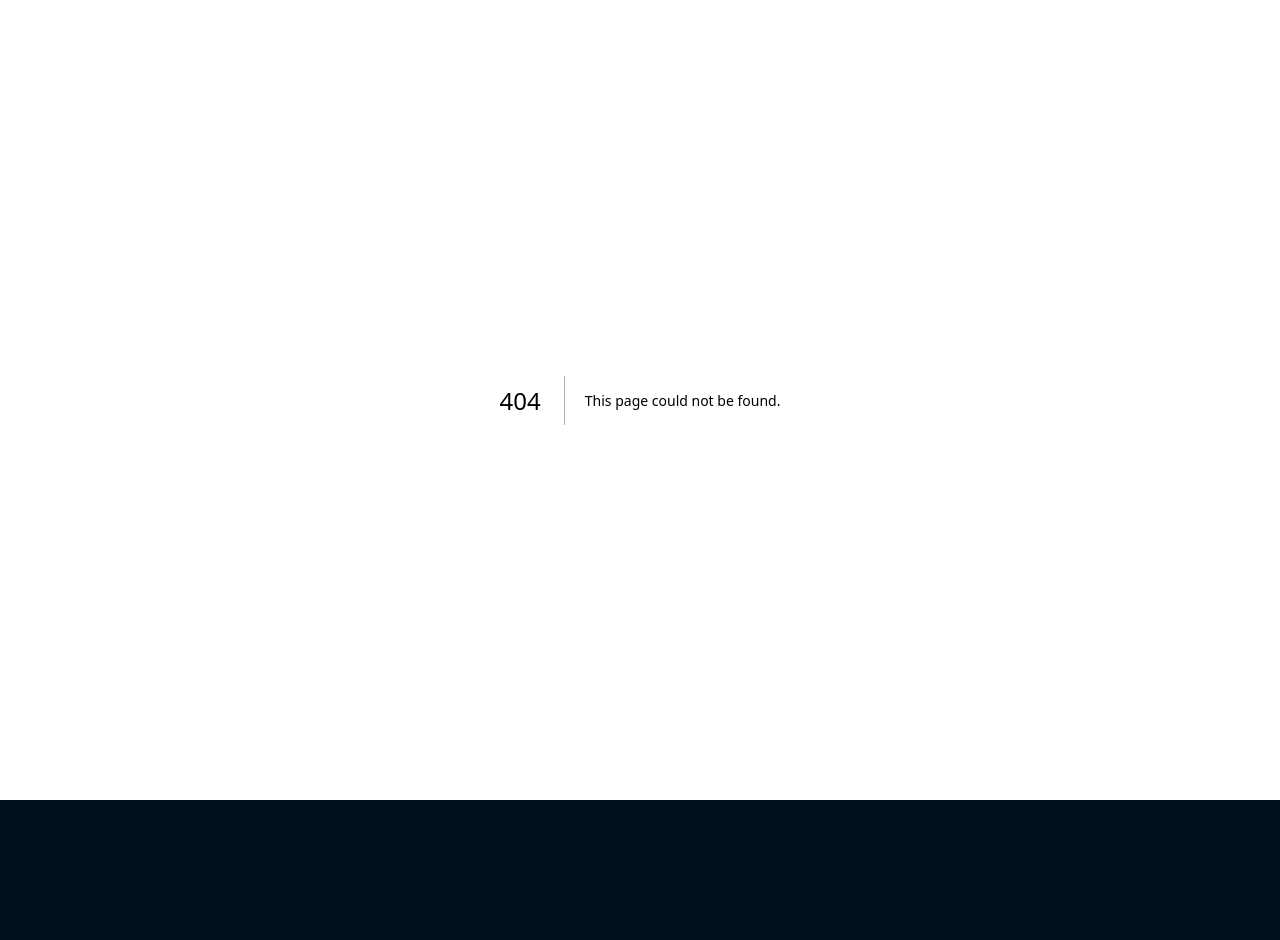
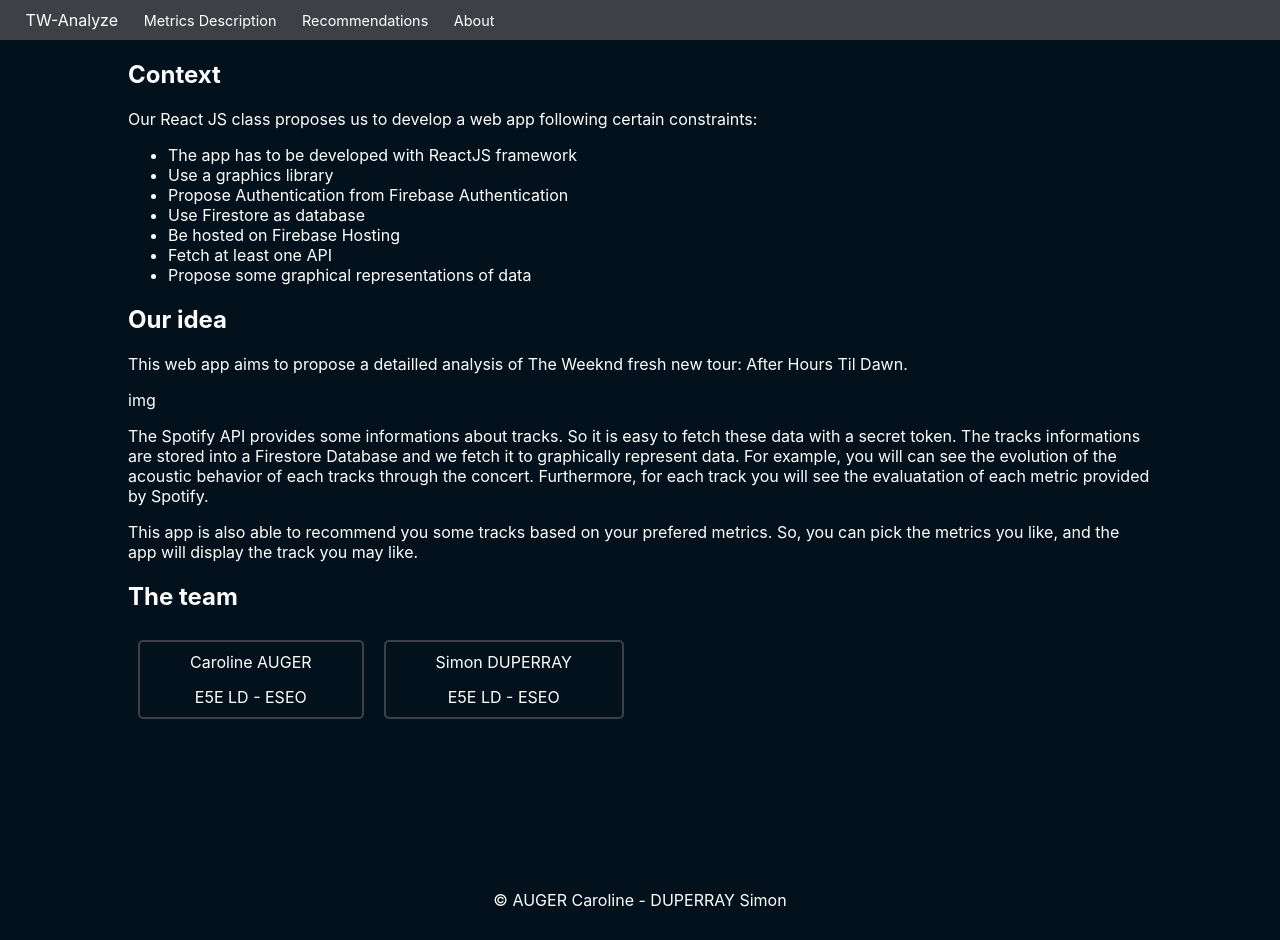
Before and after one commit to SimonDuperray/ESEO-NextAppSpotify, a Next.js app: page /about in a window 1280 px wide. Before the commit this address had no page. Before the commit the page ends 800 px from the top, so only its background shows below. Built offline with nearby package versions, Linux system fonts and the light colour scheme.

Commit message:
:sparkles: fix bugs - remain readme

```diff
--- a/components/SimpleHeader.js
+++ b/components/SimpleHeader.js
@@ -1,4 +1,5 @@
 import Link from "next/link";
+import React from "react";
 
 const SimpleHeader = () => {
     return (
@@ -6,6 +7,15 @@
             <Link href="/">
                 TW-Analyze
             </Link>
+            <Link id="navbar-elem" href="/metricsDescription">
+                Metrics Description
+            </Link>
+            <Link id="navbar-elem" href="/recommendations">
+                Recommendations
+            </Link>
+            <Link id="navbar-elem" href="/about">
+                About
+            </Link>
         </header>
     );
 };
--- /dev/null
+++ b/components/cards/DeveloperCard.js
@@ -0,0 +1,16 @@
+const DeveloperCard = (props) => {
+    return (
+        <div className="dev-card">
+            <a
+                href={props.linkedinHref}
+                target="_blank"
+                rel="noopener noreferrer"
+            >
+                {props.name}
+            </a>
+            <p>{props.class}</p>
+        </div>
+    );
+};
+
+export default DeveloperCard;
--- /dev/null
+++ b/pages/about.js
@@ -0,0 +1,67 @@
+import SimpleHeader from "../components/SimpleHeader";
+import Footer from "../components/Footer";
+import DeveloperCard from "../components/cards/DeveloperCard";
+
+const About = () => {
+    const devs = [
+        {
+            name: "Caroline AUGER",
+            linkedinHref: "https://www.linkedin.com/in/carolineauger44/",
+            class: "E5E LD - ESEO"
+        },
+        {
+            name: "Simon DUPERRAY",
+            linkedinHref: "https://www.linkedin.com/in/simon-duperray/",
+            class: "E5E LD - ESEO"
+        }
+    ]
+    return (
+        <div>
+            <SimpleHeader />
+            <div className="about-container">
+                <h2>Context</h2>
+                <p>
+                    Our React JS class proposes us to develop a web app following certain constraints:
+                    <ul>
+                        <li>The app has to be developed with ReactJS framework</li>
+                        <li>Use a graphics library</li>
+                        <li>Propose Authentication from Firebase Authentication</li>
+                        <li>Use Firestore as database</li>
+                        <li>Be hosted on Firebase Hosting</li>
+                        <li>Fetch at least one API</li>
+                        <li>Propose some graphical representations of data</li>
+                    </ul>
+                </p>
+                <h2>Our idea</h2>
+                <p>
+                    This web app aims to propose a detailled analysis of The Weeknd fresh new tour: After Hours Til Dawn.
+                </p>
+                <p>img</p>
+                <p>
+                    The Spotify API provides some informations about tracks. So it is easy to fetch these data with a secret token. The tracks informations are stored into a Firestore Database and we fetch it to graphically represent data.
+                    For example, you will can see the evolution of the acoustic behavior of each tracks through the concert.
+                    Furthermore, for each track you will see the evaluatation of each metric provided by Spotify.
+                </p>
+                <p>This app is also able to recommend you some tracks based on your prefered metrics. So, you can pick the metrics you like, and the app will display the track you may like.</p>
+                <h2>The team</h2>
+                <div className="devs-cards-container">
+                    {
+                        devs.map((dev) => {
+                            return (
+                                <DeveloperCard
+                                    key={dev.name}
+                                    name={dev.name}
+                                    linkedinHref={dev.linkedinHref}
+                                    class={dev.class}
+                                />
+                            )
+                        })
+                    }
+                </div>
+            </div>
+            <Footer />
+        </div>
+    );
+};
+
+export default About;
--- a/styles/globals.css
+++ b/styles/globals.css
@@ -35,6 +35,14 @@
 
 header > * {
   margin-left: 2%;
+}
+
+#navbar-elem {
+  font-size: 90%;
+}
+
+#navbar-elem:hover {
+  text-decoration: underline;
 }
 
 /* FOOTER */
@@ -95,7 +103,7 @@
 }
 
 div.track-card:hover {
-  cursor: pointer;
+  cursor: default;
   opacity: 1;
 }
 
@@ -112,6 +120,7 @@
   border-left: 1px solid #000;
   -webkit-box-shadow: -6px 11px 26px 5px rgba(0,0,0,0.7);
   box-shadow: -6px 11px 26px 5px rgba(0,0,0,0.7);
+  border-radius: 0 5px;
 }
 
 div.track-card > p > span.mini-title {
@@ -142,6 +151,11 @@
 }
 
 /* METRIC DESCRIPTION */
+div#metrics-description {
+  width: 90vw;
+  margin: auto;
+}
+
 div.metrics-description-cards-container {
   display: flex;
   flex-wrap: wrap;
@@ -213,7 +227,7 @@
 
 /* RECOMMENDATIONS PAGE */
 div.recommendations-container {
-  height: 100vh;
+  height: auto;
   width: 90vw;
   margin: auto;
 }
@@ -278,6 +292,40 @@
   text-decoration: underline;
 }
 
+/* ABOUT PAGE */
+.about-container {
+  width: 80vw;
+  margin: auto;
+  height: 100vh;
+}
+
+/* developers cards section */
+div.devs-cards-container {
+  display: flex;
+}
+
+div.dev-card {
+  border: 2px solid rgba(63, 64, 69, 1);
+  border-radius: 5px;
+  padding: 10px 50px;
+  margin: 10px;
+  text-align: center;
+  transition: .5s;
+}
+
+div.dev-card:hover {
+  background-color: rgba(63, 64, 69, 1);
+}
+
+div.dev-card > p {
+  margin: 15px 0 0 0;
+}
+
+div.dev-card > a:hover {
+  cursor: pointer;
+  text-decoration: underline;
+}
+
 /* OTHER ELEMENTS */
 
 div.ant-image-mask-info {
```
Also changed, not shown: components/Home.js (+10 -17 lines), pages/index.js (+16 -7 lines), public/images/tw-banner.png (added).
